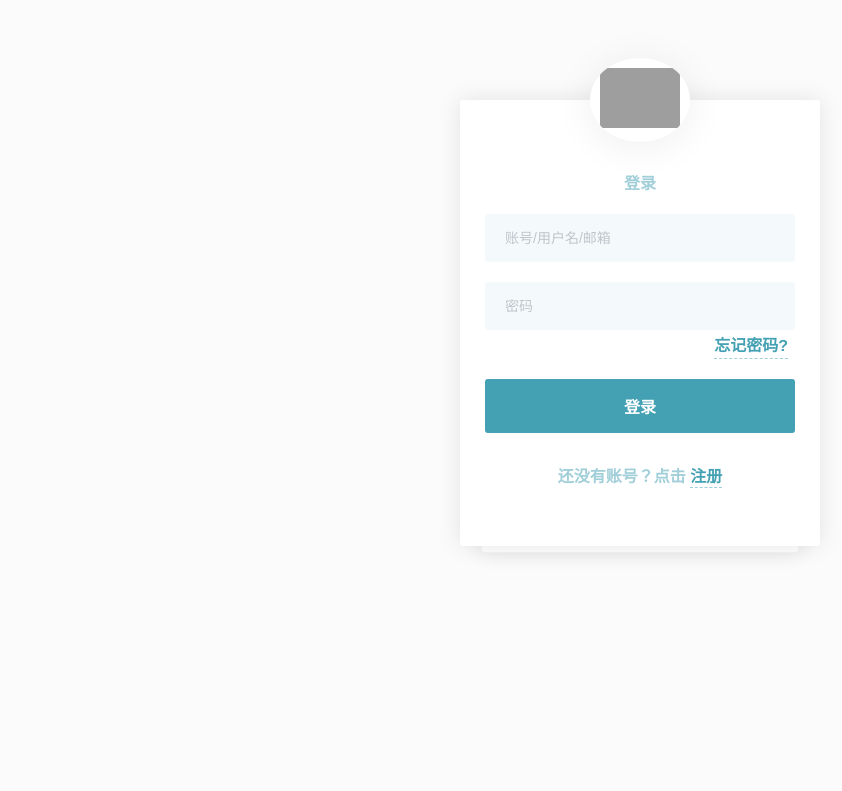
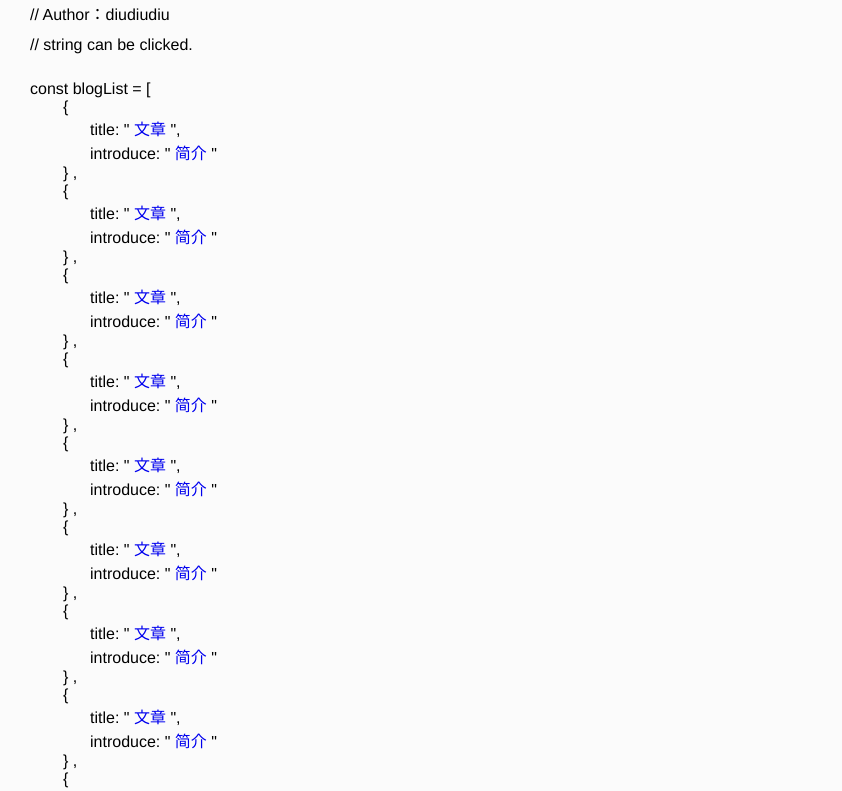
Before and after one commit to diudiudiu/graduation, a Vue app: page / in a window 1280 px wide. Shown: the top 791 px of the page, without its empty margins (0-842 px from the left). Built offline with nearby package versions, Linux system fonts and the light colour scheme; grey boxes are pictures that could not be loaded.

Commit message:
jsonstyle

```diff
--- a/src/App.vue
+++ b/src/App.vue
@@ -1,15 +1,19 @@
 <template>
   <div id="app">
-    <login></login>
+    <!-- <login></login> -->
+    <json-style></json-style>
   </div>
 </template>
 
 <script>
-import login from './components/login/login'
+// import login from './components/login/login'
+import jsonStyle from './components/blog-list/json-style'
+
 export default {
   name: 'app',
   components: {
-    login
+    // login,
+    jsonStyle
   }
 }
 </script>
--- a/src/components/blog-list/json-style.vue
+++ b/src/components/blog-list/json-style.vue
@@ -1,20 +1,45 @@
 <template>
   <div class="json-list">
-    <div class="list-hearder">
-
-    </div>
+    <div class="list-hearder"></div>
     <div class="main-list">
       <div class="json-header">
-        //
+        // Author：diudiudiu
+        <br />// string can be clicked.
       </div>
       <div class="json">
-
+        const blogList = [
+        <div v-for="(item,index) in list" :key="index" class="list-item">
+          <span class="brackets">{</span>
+          <p class="item-title">
+            title: "
+            <a href="item.id">
+              {{ item.title }}
+              <span class="text-line"></span>
+            </a>
+            ",
+          </p>
+          <p class="item-introduce">
+            introduce: "
+            <a href="item.id">
+              {{ item.introduce }}
+              <span class="text-line"></span>
+            </a>
+            "
+          </p>
+          <span class="brackets-back">
+            }
+            <span v-if="index !== list.length-1">,</span>
+          </span>
+        </div>]
       </div>
-      <div class="object">
-
+      <div v-if="notes.length!==0" class="array">
+        const notes = [
+        <p v-for="(item,index) in notes" :key="index">
+          '{{ item.title }}'
+          <span v-if="index !== list.length-1">,</span>
+        </p>]
       </div>
     </div>
-
   </div>
 </template>
 
@@ -25,9 +50,69 @@ export default {
       user: {
         img: '@img/login-logo.jpg.png'
       },
-      list: {
-
-      }
+      list: [
+        {
+          title: '文章',
+          introduce: '简介'
+        },
+        {
+          title: '文章',
+          introduce: '简介'
+        },
+        {
+          title: '文章',
+          introduce: '简介'
+        },
+        {
+          title: '文章',
+          introduce: '简介'
+        },
+        {
+          title: '文章',
+          introduce: '简介'
+        },
+        {
+          title: '文章',
+          introduce: '简介'
+        },
+        {
+          title: '文章',
+          introduce: '简介'
+        },
+        {
+          title: '文章',
+          introduce: '简介'
+        },
+        {
+          title: '文章',
+          introduce: '简介'
+        },
+        {
+          title: '文章',
+          introduce: '简介'
+        },
+        {
+          title: '文章',
+          introduce: '简介'
+        },
+        {
+          title: '文章',
+          introduce: '简介'
+        },
+        {
+          title: '文章',
+          introduce: '简介'
+        },
+        {
+          title: '文章',
+          introduce: '简介'
+        },
+        {
+          title: '文章',
+          introduce: '简介'
+        }
+      ],
+      notes: []
     }
   },
   methods: {}
@@ -35,4 +120,44 @@ export default {
 </script>
 
 <style lang="scss" scoped>
+.main-list {
+  text-align: left;
+  margin-left: 0.3rem;
+}
+.json {
+  margin-bottom: 0.3rem;
+}
+.json-header {
+  line-height: 0.3rem;
+  margin-bottom: 0.2rem;
+}
+.list-item {
+  text-indent: 0.33rem;
+}
+.item-title,
+.item-introduce {
+  text-indent: 0.6rem;
+  a {
+    position: relative;
+    text-decoration: none;
+  }
+  .text-line {
+    display: inline-block;
+    position: absolute;
+    top: 0.18rem;
+    left: 0;
+    border: 0rem solid #000;
+    height: 0;
+    width: 0;
+    transition: width 0.3s ease-in;
+  }
+  a:hover .text-line {
+    // width: calc(100 - .08rem);
+    width: 100%;
+    border: 0.005rem solid #000;
+  }
+}
+.brackets-back {
+  margin-left: 0.33rem;
+}
 </style>
```
